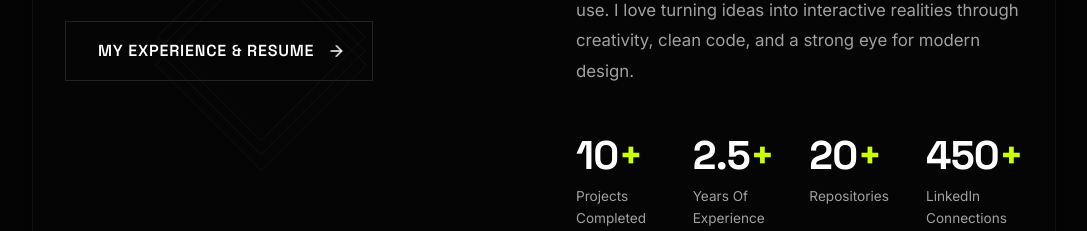
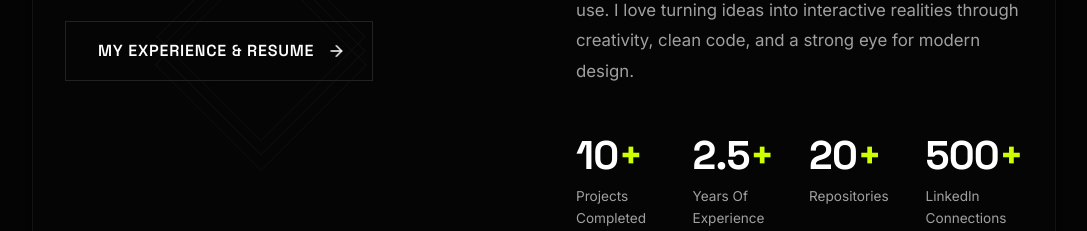
Before and after one commit to diwakar-web/MyPortfolio, a React (Vite) app: page / in a window 1280 px wide. Shown: the part 2300-2531 px from the top of the page, without its empty margins (96-1183 px from the left). Built offline with nearby package versions, Linux system fonts and the light colour scheme.

Commit message:
feat: add About section with animated statistics component

```diff
--- a/src/components/About.jsx
+++ b/src/components/About.jsx
@@ -77,7 +77,7 @@ Hi, I’m Diwakar Nagar, a creative developer focused on building modern, smooth
               <p className="stat-label">Repositories</p>
             </div>
             <div className="stat-item">
-              <h3 className="stat-number"><AnimatedNumber end={450} /><span className="text-neon">+</span></h3>
+              <h3 className="stat-number"><AnimatedNumber end={500} /><span className="text-neon">+</span></h3>
               <p className="stat-label">LinkedIn Connections</p>
             </div>
           </div>
```
